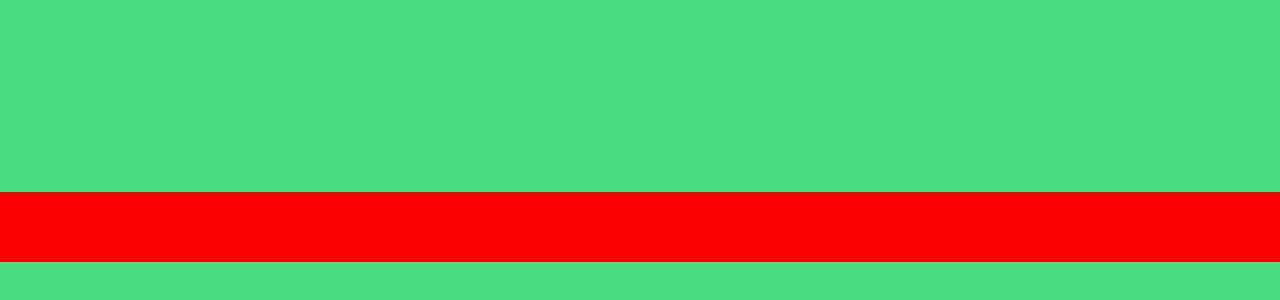
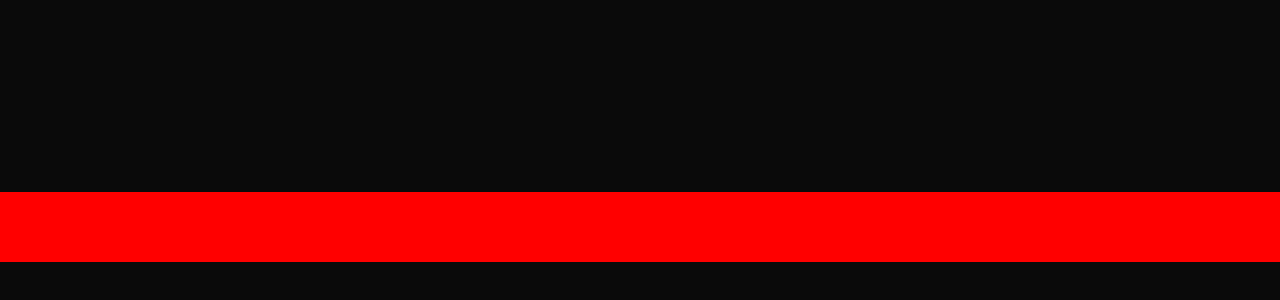
Before and after one commit to hopper-code/hopper-code.github.io, a plain HTML site: page impossible.html in a window 1280 px wide. Shown: the part 538-838 px from the top of the page. Before the commit the page ends 800 px from the top, so only its background shows below. After the commit the page ends 800 px from the top, so only its background shows below. Drawn offline with Linux system fonts and the light colour scheme.

Commit message:
Update impossible.html

```diff
--- a/impossible.html
+++ b/impossible.html
@@ -3,13 +3,13 @@
 <head>
 <meta charset="UTF-8" />
 <meta name="viewport" content="width=device-width, initial-scale=1.0"/>
-<title>Hopper</title>
+<title>Im-Possible</title>
 
 <style>
   body {
     margin: 0;
     overflow: hidden;
-    background: #4ade80;
+    background: #0a0a0a;
   }
 
   canvas {
@@ -56,7 +56,7 @@ canvas.height = window.innerHeight;
 const scoreText = document.getElementById("score");
 const winText = document.getElementById("win");
 
-// PLAYER
+// ---------------- PLAYER ----------------
 const player = {
   x: 100,
   y: 0,
@@ -70,7 +70,7 @@ const player = {
 const gravity = 0.6;
 const jumpPower = -12;
 
-// ISLAND
+// ---------------- ISLAND ----------------
 const island = {
   x: canvas.width / 2 - 120,
   y: canvas.height - 140,
@@ -78,36 +78,43 @@ const island = {
   h: 25
 };
 
-// LAVA (BOTTOM ONLY)
+// ---------------- LAVA ----------------
 const lavaHeight = 70;
 
-// GAME STATE
+// ---------------- GAME STATE ----------------
 let platforms = [];
 let scrollY = 0;
+
 let score = 0;
 let highestRow = 0;
 let gameWon = false;
 
+// ---------------- CHUNK SYSTEM ----------------
+let generatedRows = 0;
+const maxRows = 1000;
+const chunkSize = 60;
+
+// ---------------- INPUT ----------------
 const keys = {};
 
 document.addEventListener("keydown", e => keys[e.key.toLowerCase()] = true);
 document.addEventListener("keyup", e => keys[e.key.toLowerCase()] = false);
 
-// SAFE PLATFORM GENERATION
-function generatePlatforms() {
-  platforms = [];
+// ---------------- PLATFORM GENERATION (CHUNKED) ----------------
+function generateChunk(startRow, count) {
 
-  let y = island.y - 120;
-  let rows = 60;
+  let y = island.y - startRow * 100;
 
-  for (let i = 0; i < rows; i++) {
-    let count = 1 + Math.floor(Math.random() * 2); // 1–2 ONLY (easier)
-    let width = 140; // stable size for fairness
+  for (let i = 0; i < count; i++) {
 
-    // guarantee at least one reachable platform near center-ish
+    if (startRow + i >= maxRows) return;
+
+    let width = 140;
     let safeX = canvas.width / 2 - 70;
 
-    for (let j = 0; j < count; j++) {
+    let platformCount = 1 + Math.floor(Math.random() * 2);
+
+    for (let j = 0; j < platformCount; j++) {
       platforms.push({
         x: j === 0 ? safeX : Math.random() * (canvas.width - width),
         y: y,
@@ -116,22 +123,45 @@ function generatePlatforms() {
       });
     }
 
-    y -= 100; // tighter spacing = fair jumps
+    y -= 100;
   }
+
+  generatedRows += count;
 }
 
-generatePlatforms();
+// ---------------- INIT ----------------
+function init() {
+  platforms = [];
+  generatedRows = 0;
 
+  generateChunk(0, chunkSize);
+}
+
+init();
+
+// ---------------- RESET ----------------
 function resetPlayer() {
   player.x = island.x + 80;
   player.y = island.y - player.h;
   player.vx = 0;
   player.vy = 0;
+
   highestRow = 0;
   score = 0;
 }
 
+// ---------------- DYNAMIC GENERATION ----------------
+function maybeGenerateMore() {
+  if (generatedRows >= maxRows) return;
+
+  if (highestRow >= generatedRows - 10) {
+    generateChunk(generatedRows, chunkSize);
+  }
+}
+
+// ---------------- UPDATE ----------------
 function update() {
+
   if (gameWon) return;
 
   // movement
@@ -165,7 +195,7 @@ function update() {
     player.grounded = true;
   }
 
-  // platform collision + SCORE FIX (+2 per row)
+  // platform collision + SCORE (1 per row)
   for (let p of platforms) {
     if (
       player.x < p.x + p.w &&
@@ -182,7 +212,7 @@ function update() {
 
       if (row > highestRow) {
         highestRow = row;
-        score = highestRow * 0.1; // ✅ FIXED SCORING
+        score = highestRow;
         scoreText.innerText = score;
       }
     }
@@ -190,7 +220,7 @@ function update() {
 
   scrollY = player.y - 200;
 
-  // lava death
+  // lava
   if (player.y + player.h > canvas.height - lavaHeight) {
     resetPlayer();
   }
@@ -199,6 +229,9 @@ function update() {
   if (player.x < 0) player.x = 0;
   if (player.x + player.w > canvas.width)
     player.x = canvas.width - player.w;
+
+  // dynamic generation
+  maybeGenerateMore();
 
   // win
   if (score >= 100 && !gameWon) {
@@ -211,11 +244,17 @@ function update() {
   }
 }
 
+// ---------------- DRAW ----------------
 function draw() {
+
   ctx.clearRect(0, 0, canvas.width, canvas.height);
 
+  // background
+  ctx.fillStyle = "#0a0a0a";
+  ctx.fillRect(0, 0, canvas.width, canvas.height);
+
   // platforms
-  ctx.fillStyle = "#14532d";
+  ctx.fillStyle = "#4ade80";
   for (let p of platforms) {
     ctx.fillRect(p.x, p.y - scrollY, p.w, p.h);
   }
@@ -228,11 +267,12 @@ function draw() {
   ctx.fillStyle = "red";
   ctx.fillRect(0, canvas.height - lavaHeight, canvas.width, lavaHeight);
 
-  // player (blue)
+  // player
   ctx.fillStyle = "#1e3a8a";
   ctx.fillRect(player.x, player.y - scrollY, player.w, player.h);
 }
 
+// ---------------- LOOP ----------------
 function loop() {
   update();
   draw();
@@ -245,6 +285,7 @@ loop();
 window.addEventListener("resize", () => {
   canvas.width = window.innerWidth;
   canvas.height = window.innerHeight;
+
   island.x = canvas.width / 2 - 120;
   island.y = canvas.height - 140;
 });
```
